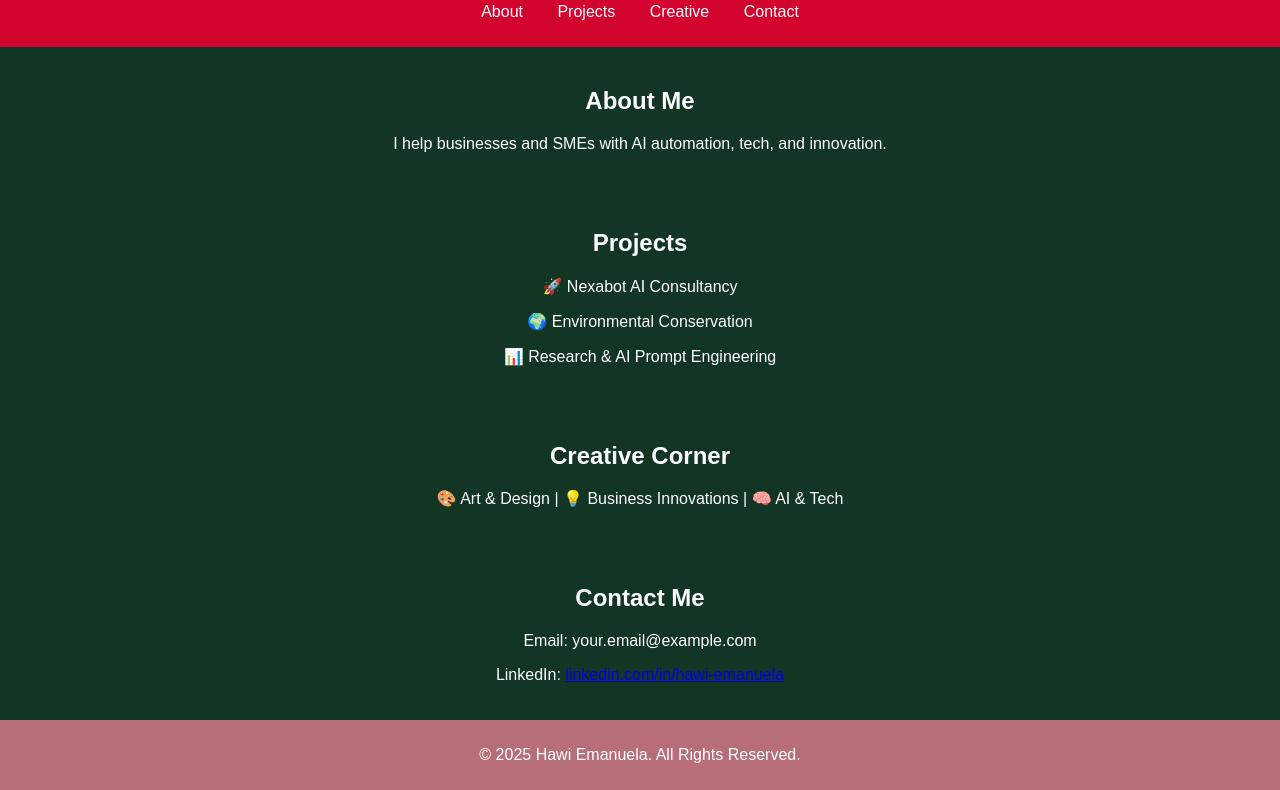
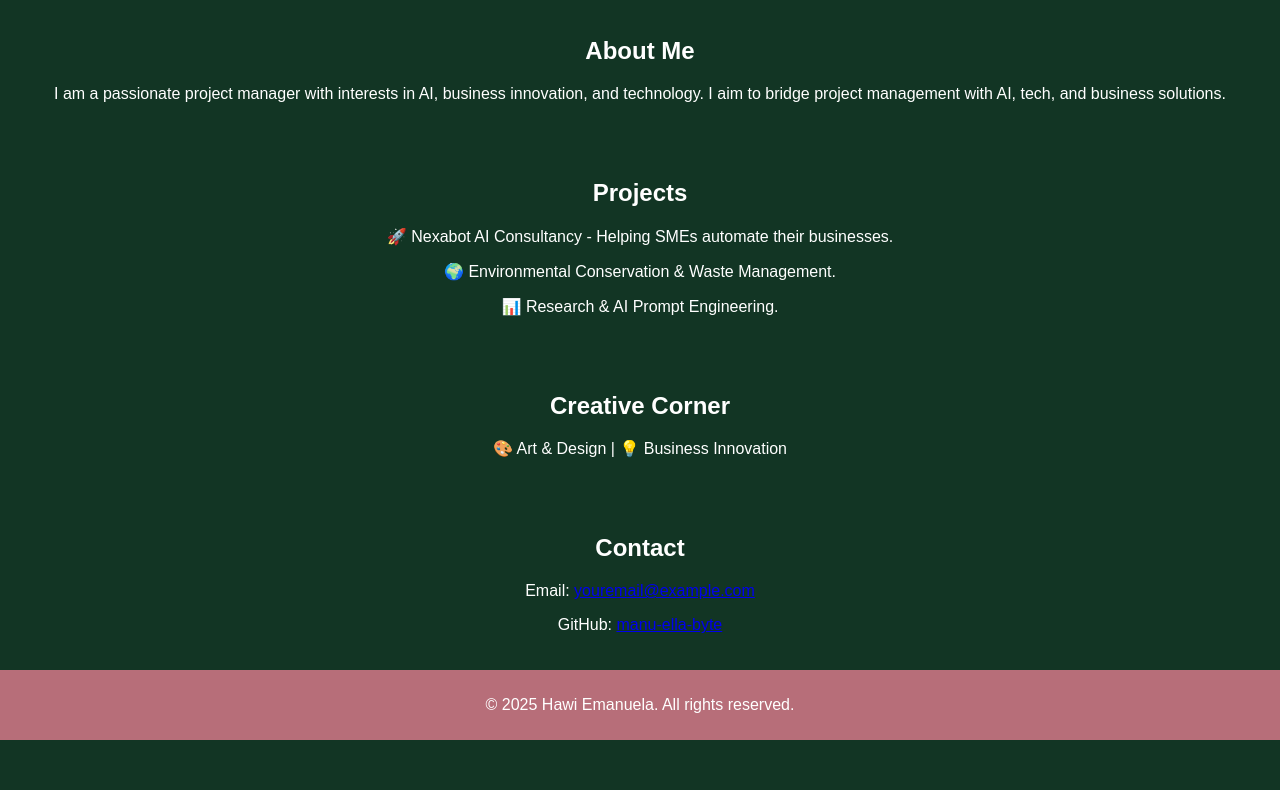
Before and after one commit to manu-ella-byte/Hawiemanuela-portfolio, a plain HTML site: page index.html in a window 1280 px wide. Shown: the part 170-960 px from the top of the page. After the commit the page ends 910 px from the top, so only its background shows below. Drawn offline with Linux system fonts and the light colour scheme.

Commit message:
Update index.html

```diff
--- a/index.html
+++ b/index.html
@@ -1,52 +1,49 @@
-<link rel="stylesheet" href="styles.css">
 <!DOCTYPE html>
 <html lang="en">
 <head>
     <meta charset="UTF-8">
     <meta name="viewport" content="width=device-width, initial-scale=1.0">
     <title>Hawi Emanuela - Portfolio</title>
-    <link rel="stylesheet" href="styles.css">
+    <link rel="stylesheet" href="styles.css">  <!-- ✅ Correct link -->
 </head>
 <body>
     <header>
         <h1>Hawi Emanuela</h1>
-        <p>Project Manager | AI Consultant | Creative Entrepreneur</p>
-    </header>
-
         <nav>
             <ul>
-            <li><a href="#about">About</a></li>
+                <li><a href="#about">About Me</a></li>
                 <li><a href="#projects">Projects</a></li>
                 <li><a href="#creative">Creative</a></li>
                 <li><a href="#contact">Contact</a></li>
             </ul>
         </nav>
+    </header>
 
     <section id="about">
         <h2>About Me</h2>
-        <p>I help businesses and SMEs with AI automation, tech, and innovation.</p>
+        <p>I am a passionate project manager with interests in AI, business innovation, and technology. I aim to bridge project management with AI, tech, and business solutions.</p>
     </section>
 
     <section id="projects">
         <h2>Projects</h2>
-        <p>🚀 Nexabot AI Consultancy</p>
-        <p>🌍 Environmental Conservation</p>
-        <p>📊 Research & AI Prompt Engineering</p>
+        <p>🚀 Nexabot AI Consultancy - Helping SMEs automate their businesses.</p>
+        <p>🌍 Environmental Conservation & Waste Management.</p>
+        <p>📊 Research & AI Prompt Engineering.</p>
     </section>
 
     <section id="creative">
         <h2>Creative Corner</h2>
-        <p>🎨 Art & Design | 💡 Business Innovations | 🧠 AI & Tech</p>
+        <p>🎨 Art & Design | 💡 Business Innovation</p>
     </section>
 
     <section id="contact">
-        <h2>Contact Me</h2>
-        <p>Email: your.email@example.com</p>
-        <p>LinkedIn: <a href="#">linkedin.com/in/hawi-emanuela</a></p>
+        <h2>Contact</h2>
+        <p>Email: <a href="mailto:youremail@example.com">youremail@example.com</a></p>
+        <p>GitHub: <a href="https://github.com/manu-ella-byte" target="_blank">manu-ella-byte</a></p>
     </section>
 
     <footer>
-        <p>&copy; 2025 Hawi Emanuela. All Rights Reserved.</p>
+        <p>© 2025 Hawi Emanuela. All rights reserved.</p>
     </footer>
 </body>
 </html>
```
Lines whose indentation alone changed are shown as unchanged.
